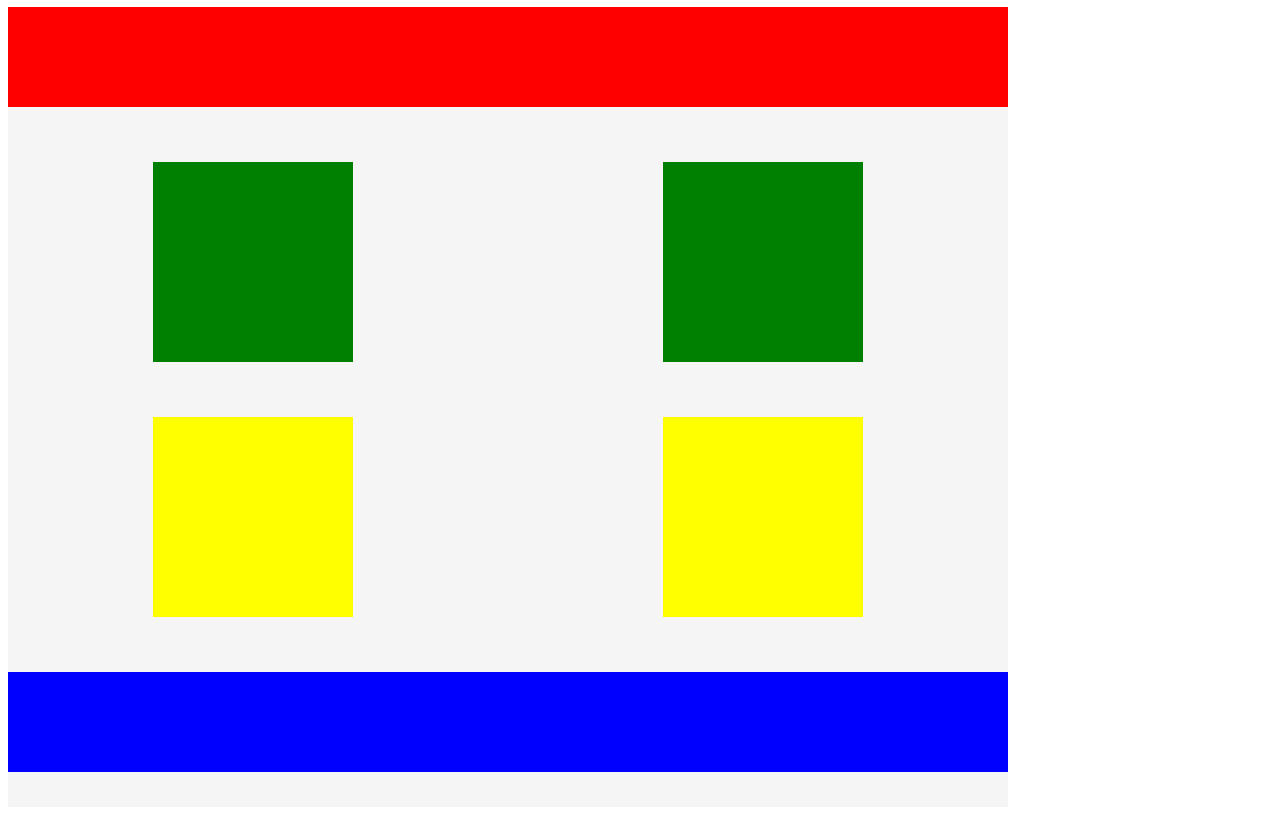
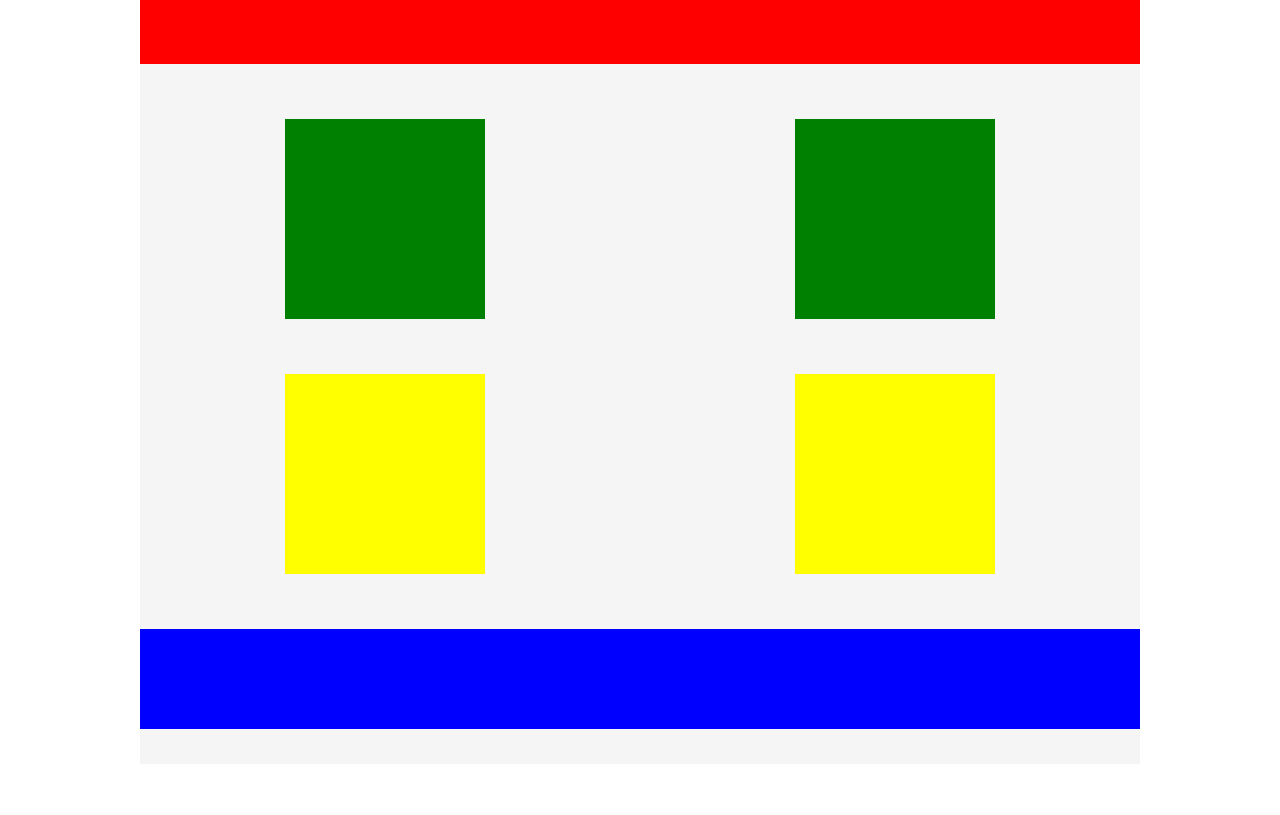
Before and after one commit to Yutiisampson/positioning-assignment-Utibe, a plain HTML site: page index.html in a window 1280 px wide. Shown: the part 73-888 px from the top of the page. After the commit the page ends 837 px from the top, so only its background shows below. Drawn offline with Linux system fonts and the light colour scheme.

Commit message:
Update style.css

```diff
--- a/style.css
+++ b/style.css
@@ -1,3 +1,8 @@
+*{
+    padding: 0;
+    margin: 0;
+    box-sizing: border-box;
+}
 .container {width: 1000px;
 height: 100vh;
 background-color: whitesmoke;
@@ -5,12 +10,14 @@ display: grid;
 grid-template-columns: 1fr 1fr ;
 justify-items: center;
 grid-gap: 20px;
+margin-inline: auto;
 }
 
 
 .box{
     height: 100px;
     width: 100px;
+
 }
 .red-box{
     background-color: red;
```
